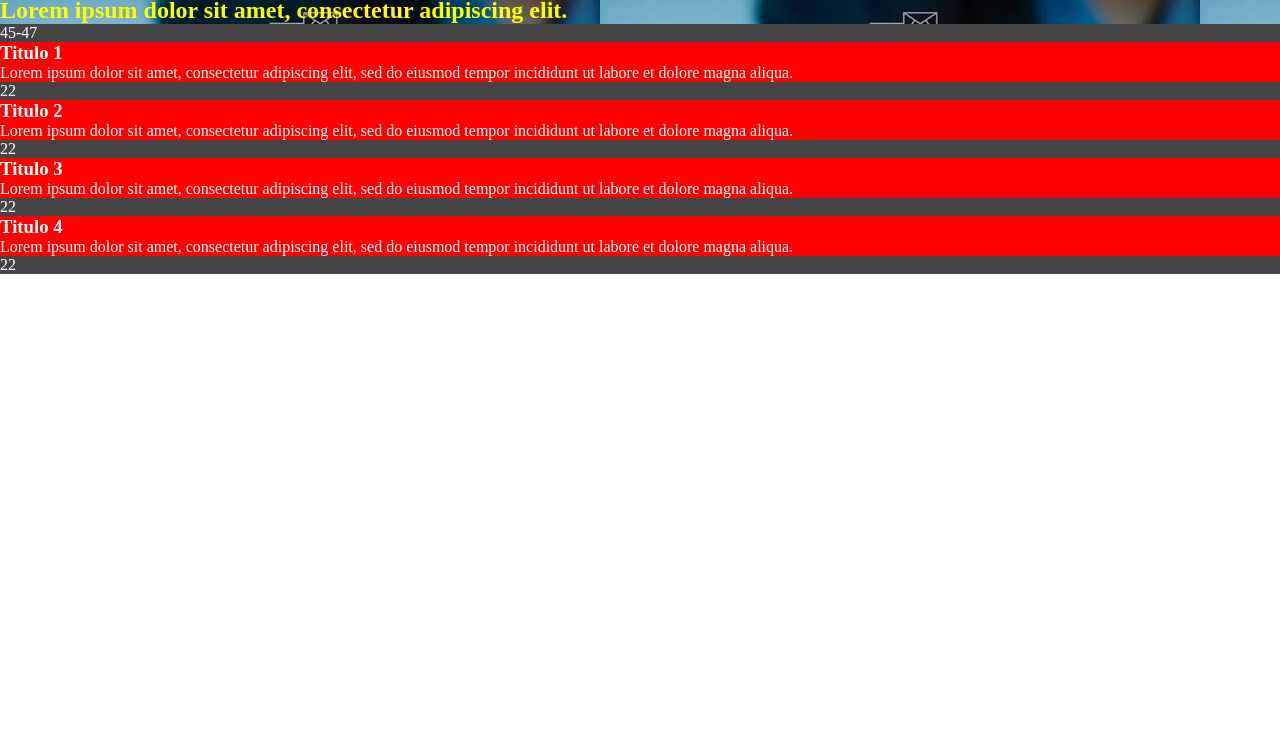
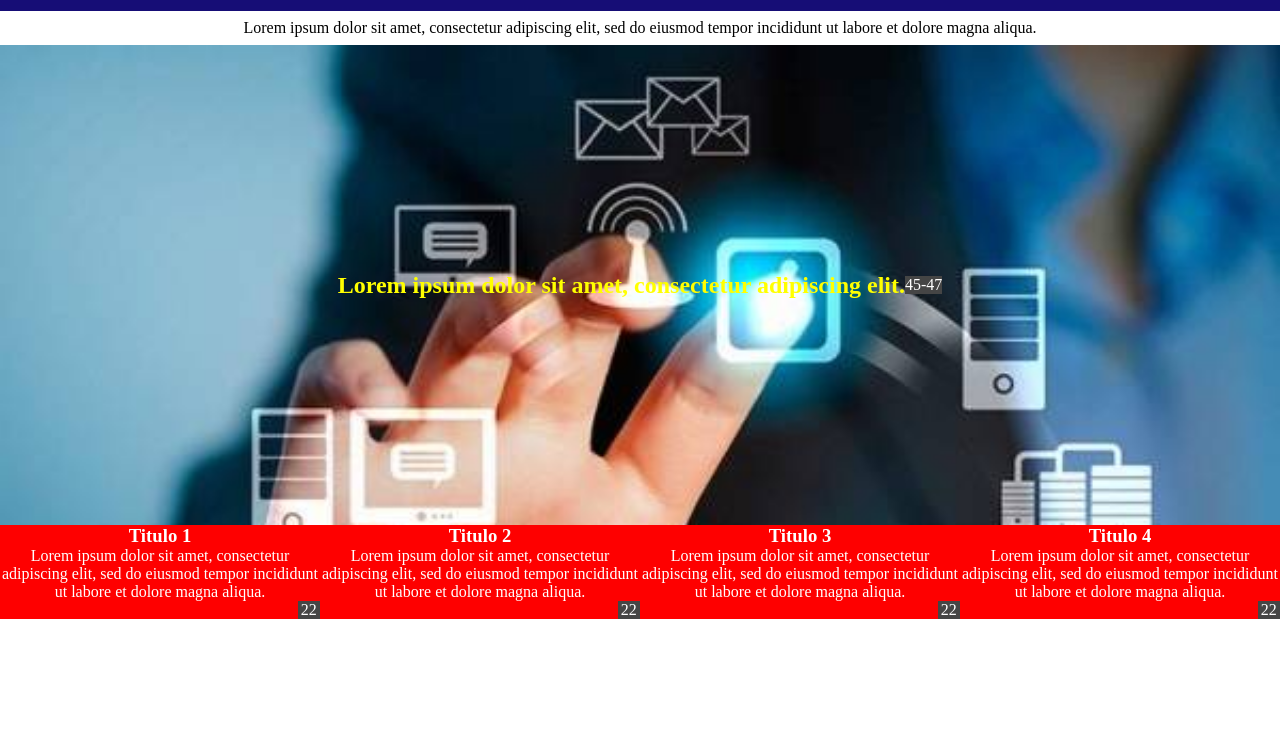
Before and after one commit to Laura-Izaguirre/Peri-dico-local, a plain HTML site: page index.html in a window 1280 px wide. Shown: the part 58-800 px from the top of the page. Drawn offline with Linux system fonts and the light colour scheme.

Commit message:
Modificación de fondos y padding vertical

```diff
--- a/styles.scss
+++ b/styles.scss
@@ -8,17 +8,32 @@
 
 }
 
+body {
+    text-align: center;
+}
+
 .header {
     width: 100%;
     &__caption_box {
         background-color: #160d76;
         color: white;
+        padding: 1rem 0;
+    }
+    &__description_box {
+        padding: 0.5rem 0;
     }
 }
 
 .main {
     &__image_box {
         background-image: url("./Images/Background.png");
+        background-repeat: no-repeat;
+        background-size: 100%;
+        height: 30rem;
+        width: 100%;
+        display: flex;
+        justify-content: center;
+        align-items: center;
 
         &__caption {
         color: yellow;
@@ -34,12 +49,17 @@
         }
     }
     &__news_box {
-
+        display: flex;
+        align-items: flex-end;
         &__div {
+            display: flex;
+            flex-direction: column;
+            width: 25%;
             background-color: #fe0000;
             color: white;
             &__page {
-
+                align-self: flex-end;
+                width: 7%;
                 background-color: #454545;
             }
         }
```
Also changed, not shown: styles.css, 1 other file.
